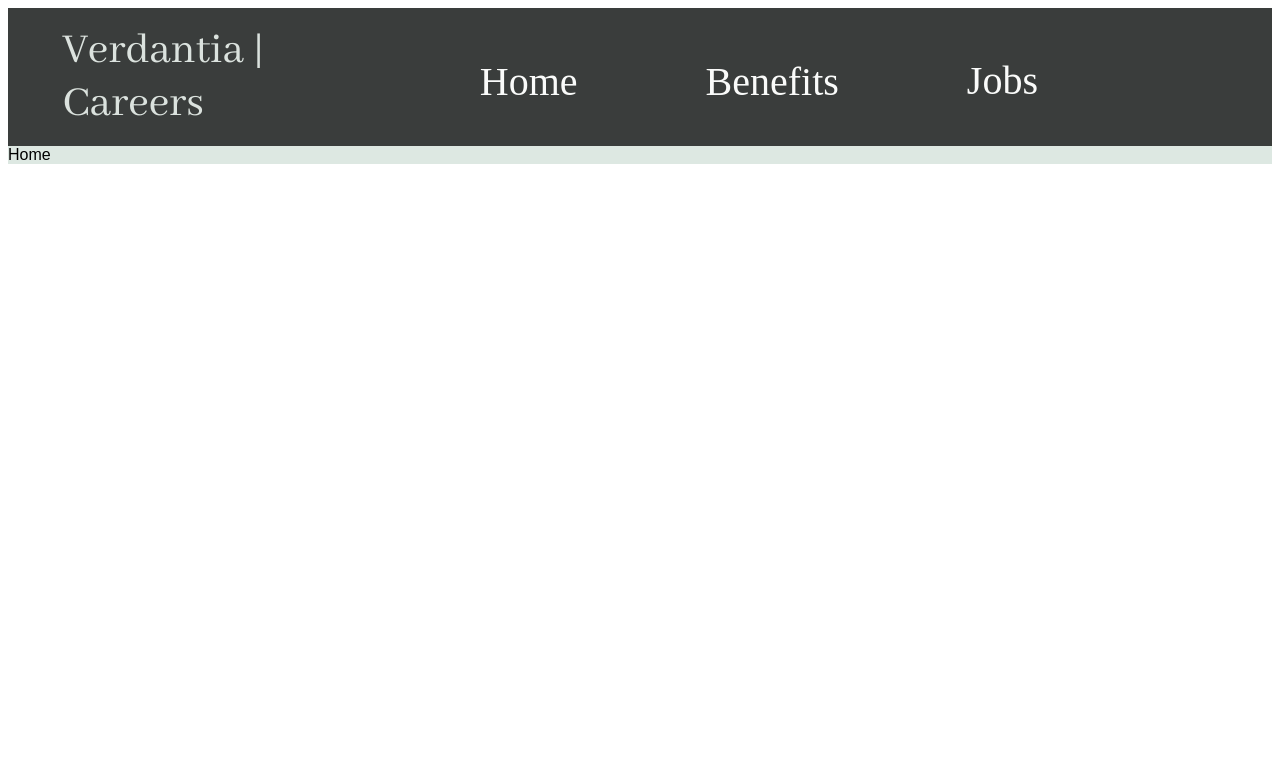
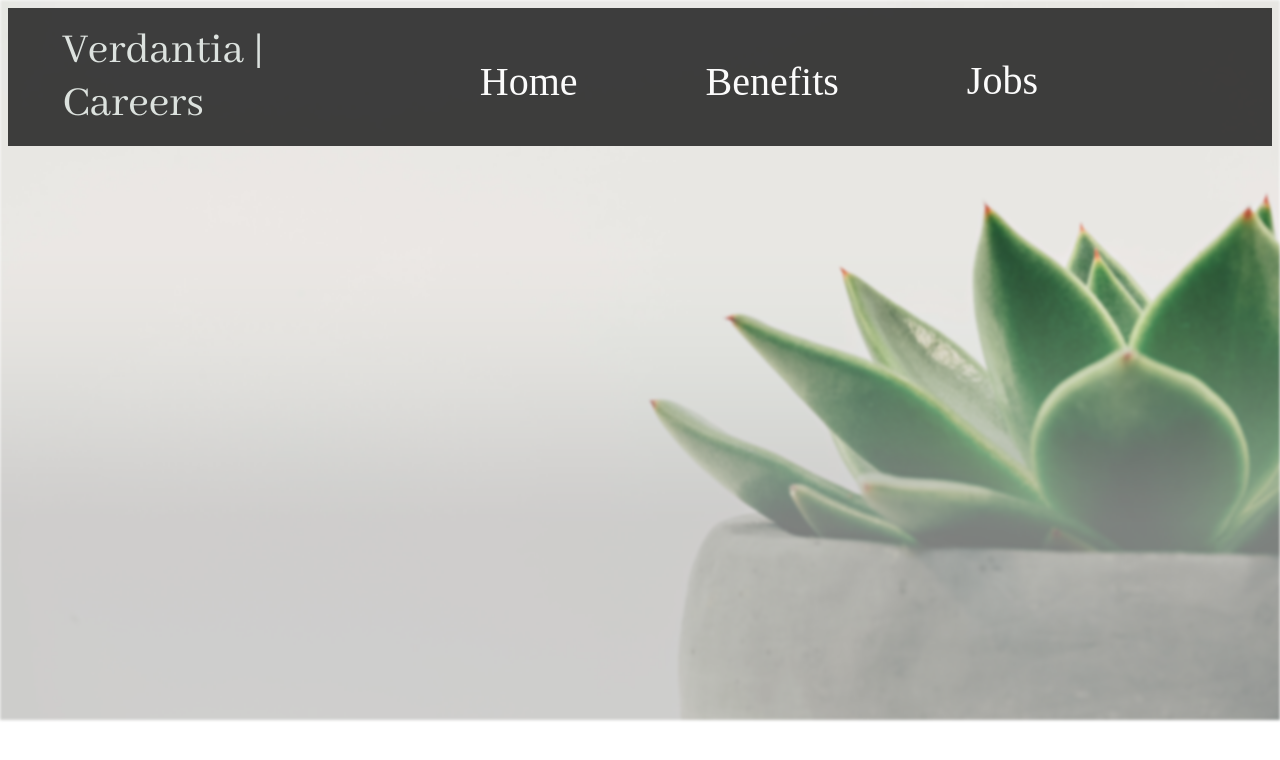
Before and after one commit to vabhi2007/JobFinderWebsite, a React (Vite) app in the folder web-app/: page / in a window 1280 px wide. Shown: the top 760 px of the page. Built offline with nearby package versions, Linux system fonts and the light colour scheme; a web font is replaced by a local one.

Commit message:
bg image for home

```diff
--- a/web-app/src/components/pages/home.css
+++ b/web-app/src/components/pages/home.css
@@ -0,0 +1,6 @@
+.center {
+    display: block;
+    margin-left: auto;
+    margin-right: auto;
+    width: 100%;
+  }
--- a/web-app/src/components/pages/home.jsx
+++ b/web-app/src/components/pages/home.jsx
@@ -6,6 +6,9 @@ const Home = () => {
   return (
     <div>
       Home
+
+      <img src={plantBackground} class="center"></img>
+
     </div>
   )
 }
```
